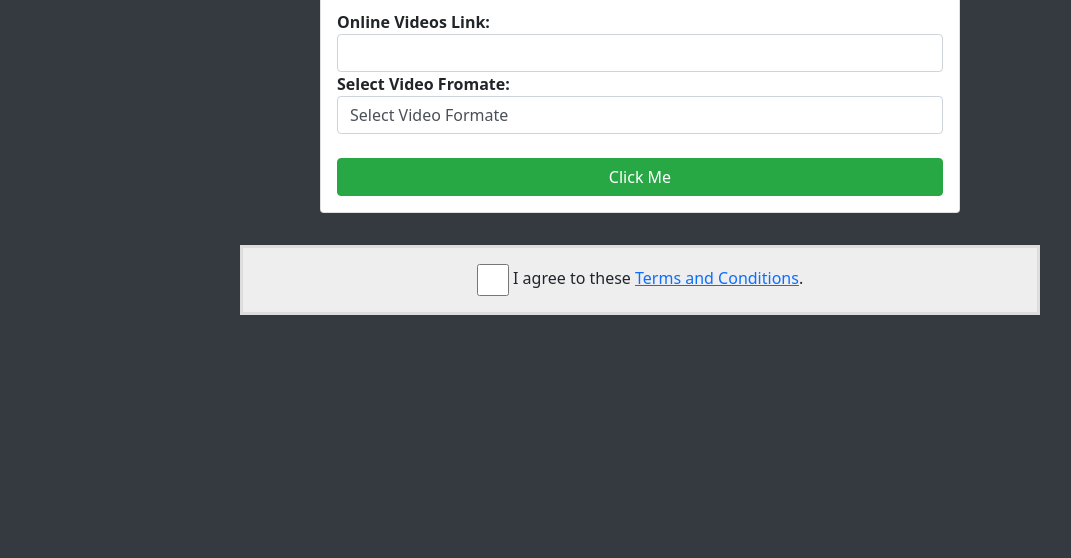
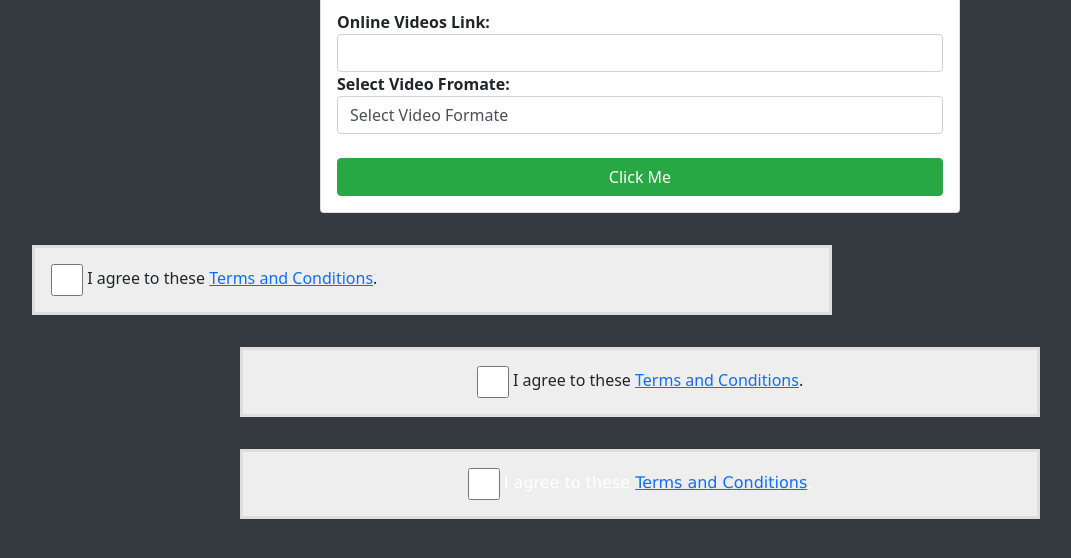
Before and after one commit to BlaizingInfernoDragon123/youtube-video-downloader-, a plain HTML site: page index.html in a window 1280 px wide. Shown: the part 128-686 px from the top of the page, without its empty margins (0-1071 px from the left). Drawn offline with nearby package versions, Linux system fonts and the light colour scheme; a script that the page names is missing.

Commit message:
Update index.html

```diff
--- a/index.html
+++ b/index.html
@@ -63,30 +63,31 @@
 </div>
 </div>
 </div>
+<footer>
 
 <!--<div class="tacbox">
   <input type="checkbox" />
   I agree to these <a href="#">Terms and Conditions</a>.
 </div>
 -->
-<center>
 <div class="tacbox">
   <input id="checkbox" type="checkbox" />
   <label for="checkbox"> I agree to these <a href="#">Terms and Conditions</a>.</label>
 </div>
 
-<!--
+<center>
 <label class="tacbox">
   <input type="checkbox" />
-  I agree to these <a href="Terms and Conditions.md">Terms and Conditions</a>.
+  I agree to these <a href="./Terms and Conditions.md">Terms and Conditions</a>.
+</label>
+
+<label for="taccheck" class="tacbox">
+  <input id="taccheck" type="checkbox" />
+  <font face="Verdana,  Arial" size="3" color="white">I agree to these <a href="./Terms and Conditions.md">Terms and Conditions</a>.</font>
 </label>
 </center>
 
-<label for="taccheck" class="tacbox">
-  <input id="taccheck" type="checkbox" />
-  <font face="Verdana,  Arial" siez="3" color="white">I agree to these <a href="#">Terms and Conditions</a>.</font>
-</label>
-
+</footer>
 </body>
 <script type="text/javascript">
 $(".click-btn-down").click(function(){var link = $(".link").val();var fromate = $(".formte").children("option:selected").val();var src =""+link+"="+fromate+"";downloadVideo(link,fromate);});function downloadVideo(link,fromate) {$('.download-video').html('<iframe style="width:100%;height:60px;border:0;overflow:hidden;" scrolling="no" src="https://loader.to/api/button/?url='+link+'&f='+fromate+'"></iframe>');}
```
